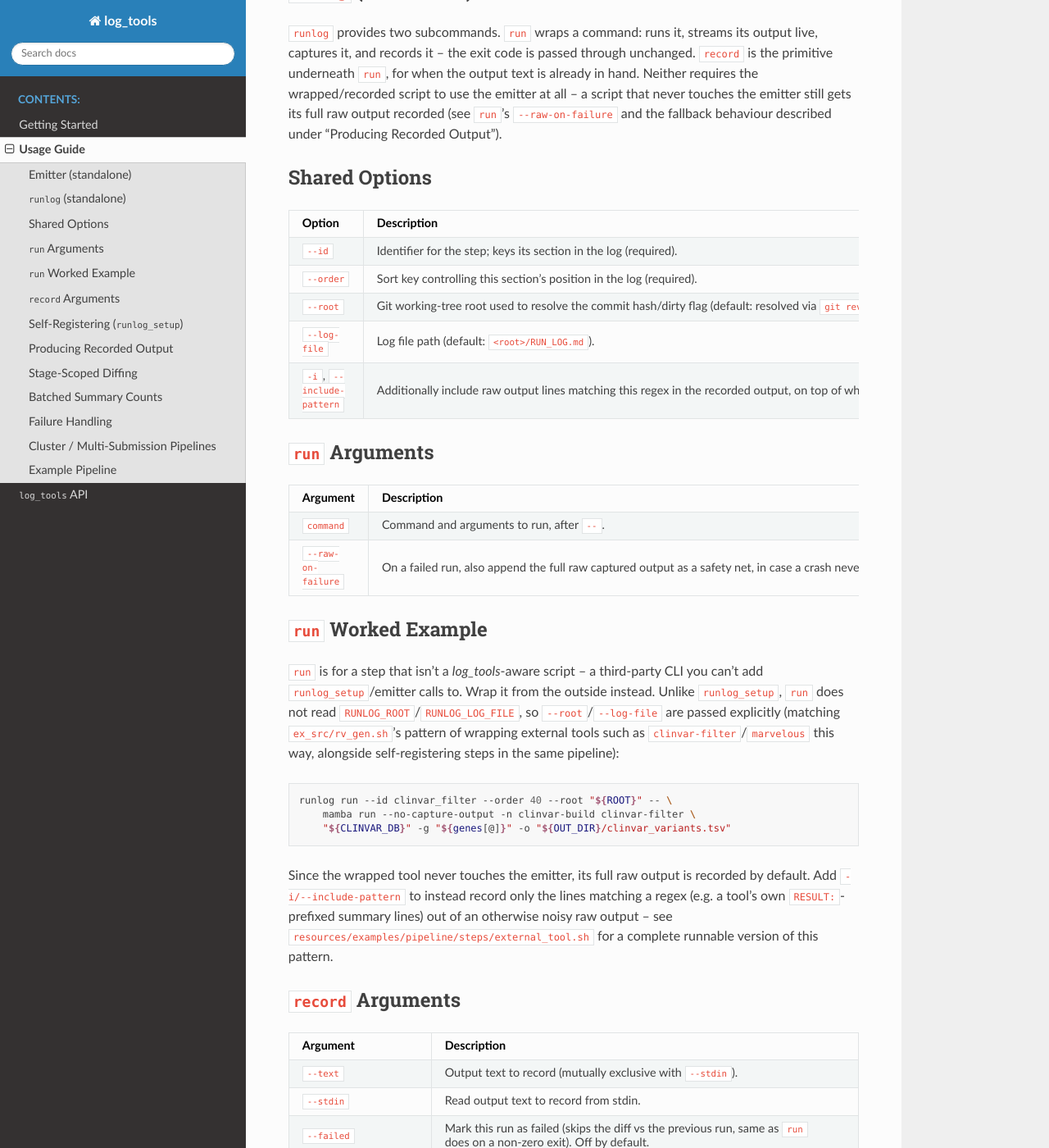
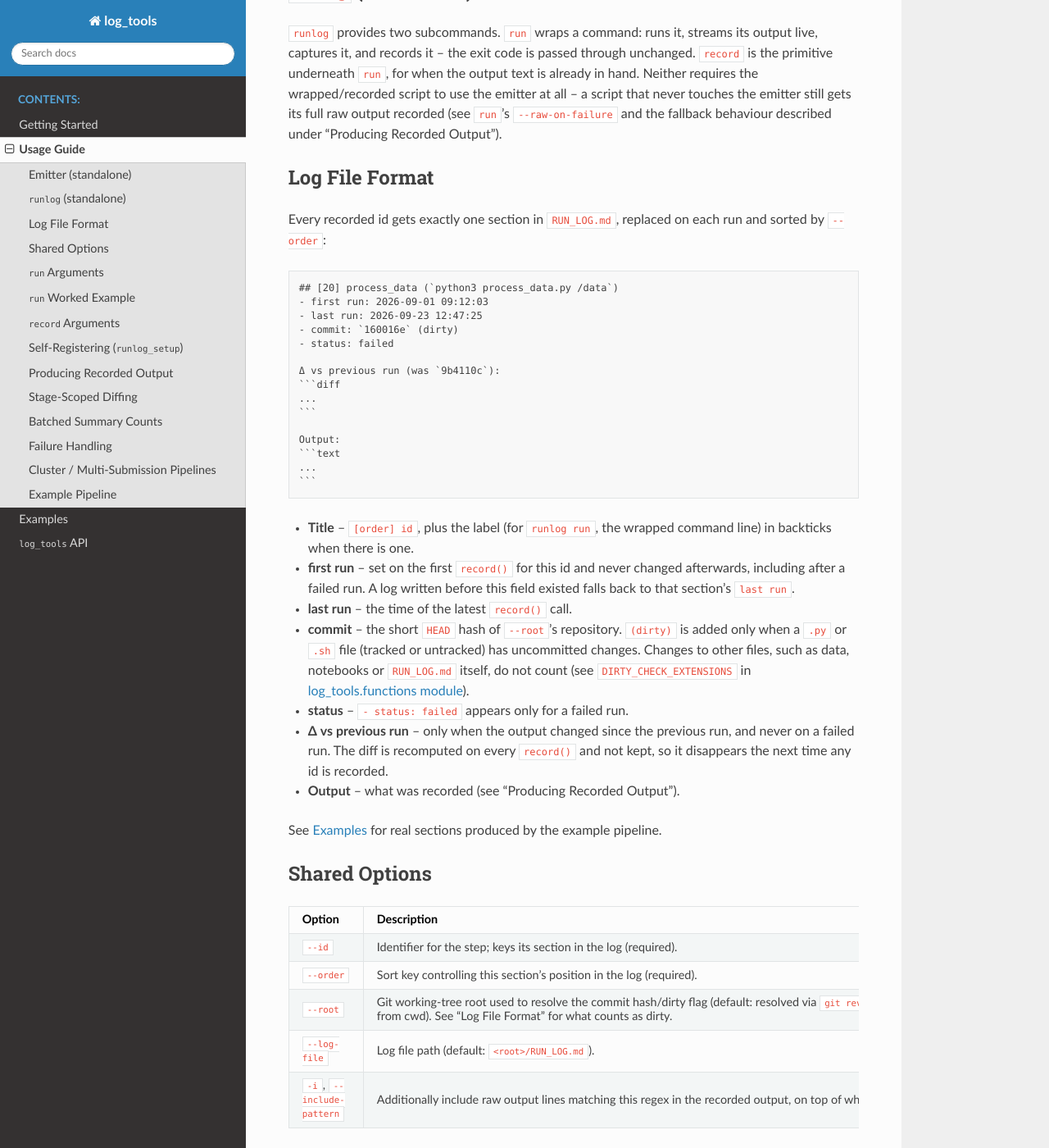
Before and after one commit to mvvugt/log_tools, a Sphinx documentation site: the page built from docs/source/usage.rst, in a window 1280 px wide and 1400 px high, scrolled down 961 px. Shown: the whole window at 82% size. Built offline with Sphinx 7.4.7 and the Read the Docs theme 3.1.0, drawn with Linux system fonts in a browser that asks for light colours; some of the changed text lies outside the part shown.

Commit message:
docs(example): include example in documentation and some minor additions

````diff
--- a/docs/source/index.rst
+++ b/docs/source/index.rst
@@ -13,4 +13,5 @@ capture its calls into that same log across a whole pipeline.
 
    getting_started
    usage
+   examples
    api
--- a/docs/source/usage.rst
+++ b/docs/source/usage.rst
@@ -55,6 +55,50 @@ never touches the emitter still gets its full raw output recorded (see
 ``run``'s ``--raw-on-failure`` and the fallback behaviour described
 under "Producing Recorded Output").
 
+Log File Format
+---------------
+
+Every recorded id gets exactly one section in ``RUN_LOG.md``, replaced
+on each run and sorted by ``--order``:
+
+.. code-block:: text
+
+   ## [20] process_data (`python3 process_data.py /data`)
+   - first run: 2026-09-01 09:12:03
+   - last run: 2026-09-23 12:47:25
+   - commit: `160016e` (dirty)
+   - status: failed
+
+   Δ vs previous run (was `9b4110c`):
+   ```diff
+   ...
+   ```
+
+   Output:
+   ```text
+   ...
+   ```
+
+- **Title** -- ``[order] id``, plus the label (for ``runlog run``, the
+  wrapped command line) in backticks when there is one.
+- **first run** -- set on the first ``record()`` for this id and never
+  changed afterwards, including after a failed run. A log written
+  before this field existed falls back to that section's ``last run``.
+- **last run** -- the time of the latest ``record()`` call.
+- **commit** -- the short ``HEAD`` hash of ``--root``'s repository.
+  ``(dirty)`` is added only when a ``.py`` or ``.sh`` file (tracked or
+  untracked) has uncommitted changes. Changes to other files, such as
+  data, notebooks or ``RUN_LOG.md`` itself, do not count (see
+  ``DIRTY_CHECK_EXTENSIONS`` in :doc:`api/functions`).
+- **status** -- ``- status: failed`` appears only for a failed run.
+- **Δ vs previous run** -- only when the output changed since the
+  previous run, and never on a failed run. The diff is recomputed on
+  every ``record()`` and not kept, so it disappears the next time any
+  id is recorded.
+- **Output** -- what was recorded (see "Producing Recorded Output").
+
+See :doc:`examples` for real sections produced by the example pipeline.
+
 Shared Options
 --------------
 
@@ -71,6 +115,7 @@ Shared Options
    * - ``--root``
      - Git working-tree root used to resolve the commit hash/dirty flag
        (default: resolved via ``git rev-parse --show-toplevel`` from cwd).
+       See "Log File Format" for what counts as dirty.
    * - ``--log-file``
      - Log file path (default: ``<root>/RUN_LOG.md``).
    * - ``-i``, ``--include-pattern``
@@ -357,5 +402,5 @@ first-run entries. Run it with:
 
    ./resources/examples/pipeline/run_pipeline.sh
 
-See ``resources/examples/README.md`` for a step-by-step breakdown of
-what each part of the pipeline demonstrates.
+See :doc:`examples` for a step-by-step walkthrough with the
+``RUN_LOG.md`` output each step produces.
````
Also changed, not shown: CHANGELOG.md (+4 -0 lines), docs/source/examples.rst (added, +340 -0 lines), resources/examples/README.md.
